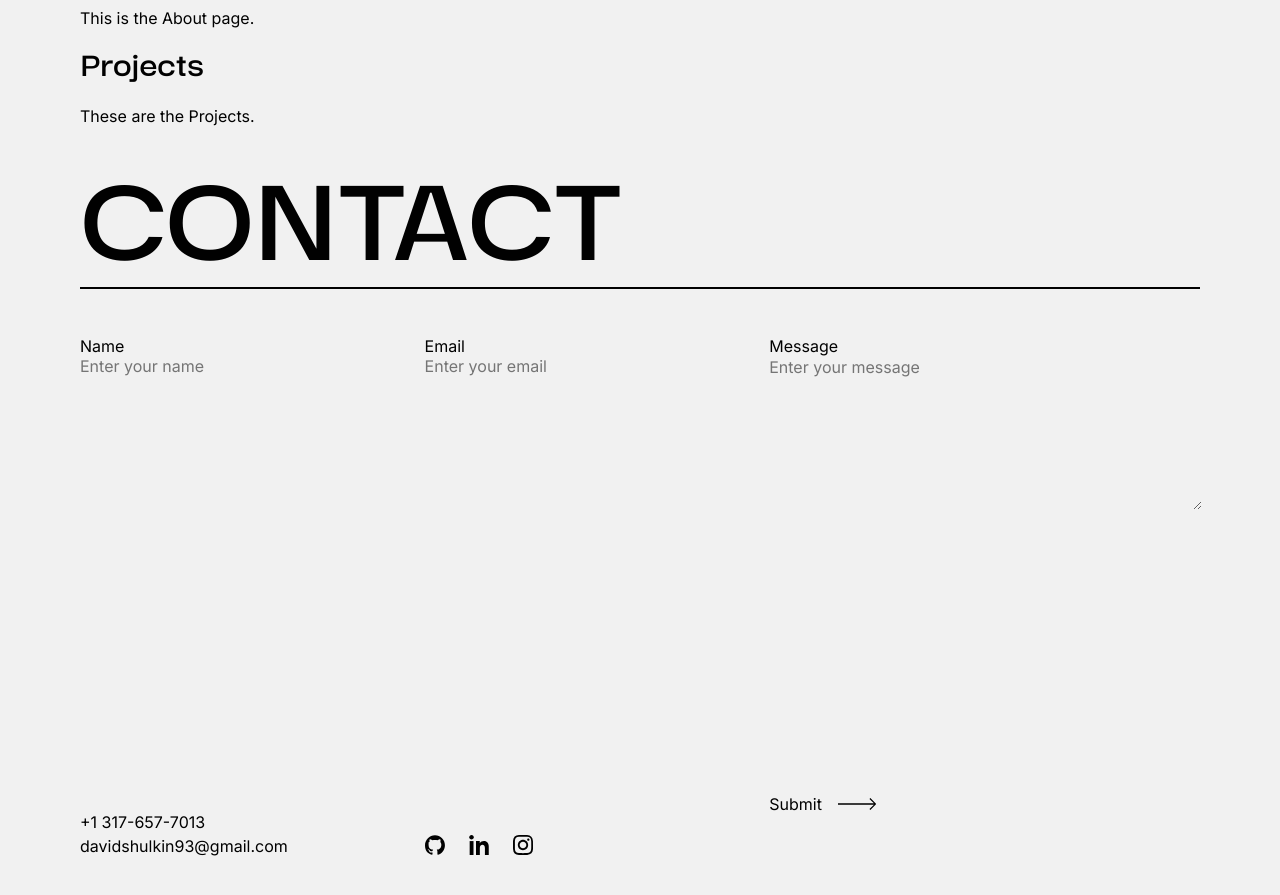
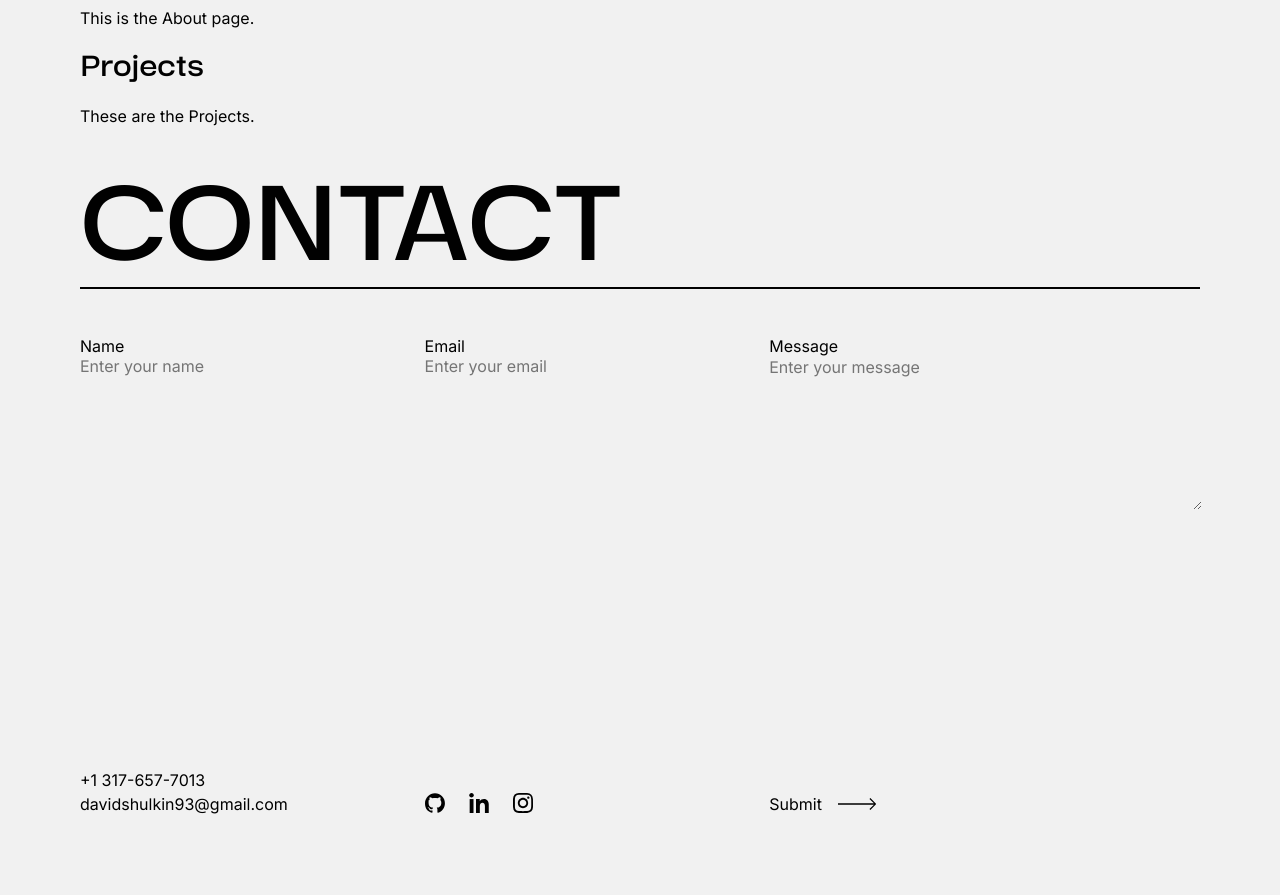
Before and after one commit to DShulkin/my-website, a React (Create React App) app: page / in a window 1280 px wide. Shown: the part 860-1755 px from the top of the page. After the commit the page ends 1713 px from the top, so only its background shows below. Built offline with nearby package versions, Linux system fonts and the light colour scheme.

Commit message:
fixed footer

```diff
--- a/src/Footer.css
+++ b/src/Footer.css
@@ -31,6 +31,13 @@
   @media (min-width: 1024px) {
 
     #footer {
+      display: grid;
+      gap: 16px;
+      position: absolute;
+      left: 0;
+      right: 0;
+      bottom: 0;
       gap: 0;
+      grid-auto-flow: row; /* Explicitly manage row layout in absolute context */
     }
   }
--- a/src/index.css
+++ b/src/index.css
@@ -79,6 +79,24 @@ h1, h2, h3, h4, h5, h6 {
   margin: 0;
 } */
 
-.contact-footer-container {
+/* .contact-footer-container {
   display: grid;
+} */
+
+
+@media (min-width: 1024px) {
+
+  .contact-footer-container {
+    display: grid;
+    grid-template-rows: auto; /* Let the rows adjust based on their content */
+    align-items: end; /* Align the second row to the baseline of the first */
+    position: relative; /* Set up for positioning adjustment if needed */
+  }
+
+  .contact-footer-container > *:last-child {
+    grid-row: 1; /* Place the last child (Footer) in the same grid row as Contact */
+    align-self: end; /* Align Footer to the baseline of Contact */
+  }
+
+
 }
```
